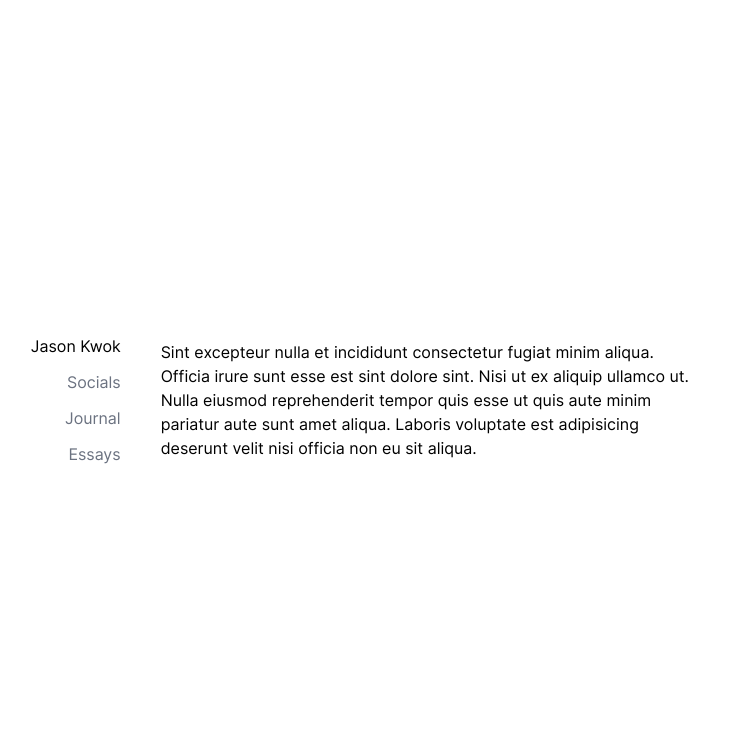
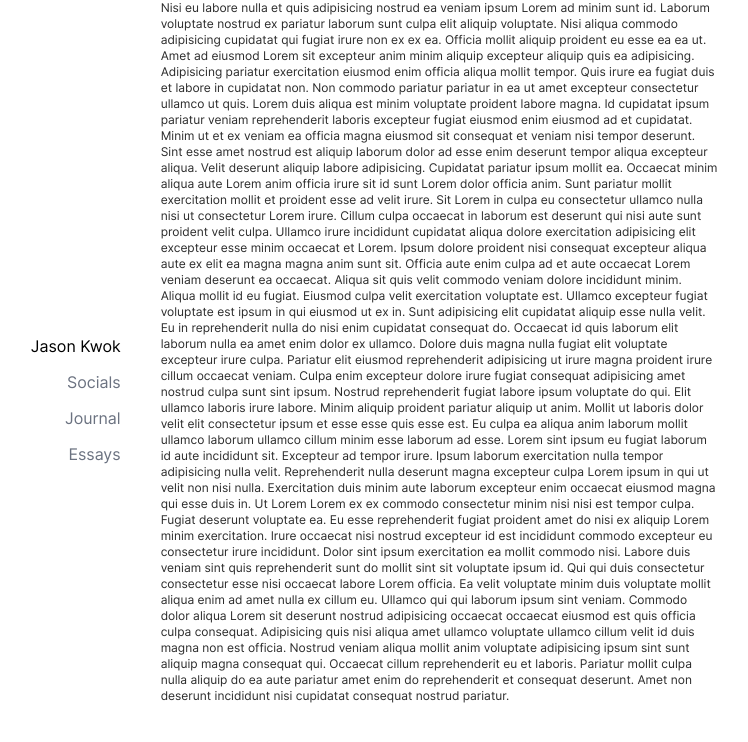
Before and after one commit to Pandoks/website, a SvelteKit app: page / in a window 1280 px wide. Shown: the top 742 px of the page, without its empty margins (306-1054 px from the left). Built offline with nearby package versions, Linux system fonts and the light colour scheme.

Commit message:
Better scrolling

```diff
--- a/src/app.css
+++ b/src/app.css
@@ -25,4 +25,12 @@
 
 body {
   @apply font-inter;
+  /* Hide scrollbar for IE, Edge and Firefox */
+  -ms-overflow-style: none;
+  scrollbar-width: none;
 }
+
+/* Hide scrollbar for Chrome, Safari and Opera */
+body::-webkit-scrollbar {
+  display: none;
+}
--- a/src/routes/+layout.svelte
+++ b/src/routes/+layout.svelte
@@ -12,7 +12,7 @@
 
 <div class="flex items-center h-screen">
   <nav
-    class="flex flex-col space-y-3 w-1/3 text-right text-gray-500 no-underline"
+    class="flex fixed flex-col space-y-3 w-1/3 text-base font-medium text-right text-gray-500 no-underline"
   >
     {#each links as link}
       {#if link.href === $page.url.pathname}
@@ -22,7 +22,6 @@
       {/if}
     {/each}
   </nav>
-  <div class="pl-10 w-[45%]">
-    <slot />
-  </div>
+
+  <slot />
 </div>
--- a/src/routes/+page.svelte
+++ b/src/routes/+page.svelte
@@ -1,10 +1,69 @@
-<p>
-  Sint excepteur nulla et incididunt consectetur fugiat minim aliqua. Officia
-  irure sunt esse est sint dolore sint. Nisi ut ex aliquip ullamco ut. Nulla
-  eiusmod reprehenderit tempor quis esse ut quis aute minim pariatur aute sunt
-  amet aliqua. Laboris voluptate est adipisicing deserunt velit nisi officia non
-  eu sit aliqua.
-</p>
+<div class="flex h-screen">
+  <div class="w-1/3"></div>
+  <div class="pl-10 w-2/3 pr-[20%] text-xs text-[#2b2b2b]">
+    <p>
+      Nisi eu labore nulla et quis adipisicing nostrud ea veniam ipsum Lorem ad
+      minim sunt id. Laborum voluptate nostrud ex pariatur laborum sunt culpa
+      elit aliquip voluptate. Nisi aliqua commodo adipisicing cupidatat qui
+      fugiat irure non ex ex ea. Officia mollit aliquip proident eu esse ea ea
+      ut. Amet ad eiusmod Lorem sit excepteur anim minim aliquip excepteur
+      aliquip quis ea adipisicing. Adipisicing pariatur exercitation eiusmod
+      enim officia aliqua mollit tempor. Quis irure ea fugiat duis et labore in
+      cupidatat non. Non commodo pariatur pariatur in ea ut amet excepteur
+      consectetur ullamco ut quis. Lorem duis aliqua est minim voluptate
+      proident labore magna. Id cupidatat ipsum pariatur veniam reprehenderit
+      laboris excepteur fugiat eiusmod enim eiusmod ad et cupidatat. Minim ut et
+      ex veniam ea officia magna eiusmod sit consequat et veniam nisi tempor
+      deserunt. Sint esse amet nostrud est aliquip laborum dolor ad esse enim
+      deserunt tempor aliqua excepteur aliqua. Velit deserunt aliquip labore
+      adipisicing. Cupidatat pariatur ipsum mollit ea. Occaecat minim aliqua
+      aute Lorem anim officia irure sit id sunt Lorem dolor officia anim. Sunt
+      pariatur mollit exercitation mollit et proident esse ad velit irure. Sit
+      Lorem in culpa eu consectetur ullamco nulla nisi ut consectetur Lorem
+      irure. Cillum culpa occaecat in laborum est deserunt qui nisi aute sunt
+      proident velit culpa. Ullamco irure incididunt cupidatat aliqua dolore
+      exercitation adipisicing elit excepteur esse minim occaecat et Lorem.
+      Ipsum dolore proident nisi consequat excepteur aliqua aute ex elit ea
+      magna magna anim sunt sit. Officia aute enim culpa ad et aute occaecat
+      Lorem veniam deserunt ea occaecat. Aliqua sit quis velit commodo veniam
+      dolore incididunt minim. Aliqua mollit id eu fugiat. Eiusmod culpa velit
+      exercitation voluptate est. Ullamco excepteur fugiat voluptate est ipsum
+      in qui eiusmod ut ex in. Sunt adipisicing elit cupidatat aliquip esse
+      nulla velit. Eu in reprehenderit nulla do nisi enim cupidatat consequat
+      do. Occaecat id quis laborum elit laborum nulla ea amet enim dolor ex
+      ullamco. Dolore duis magna nulla fugiat elit voluptate excepteur irure
+      culpa. Pariatur elit eiusmod reprehenderit adipisicing ut irure magna
+      proident irure cillum occaecat veniam. Culpa enim excepteur dolore irure
+      fugiat consequat adipisicing amet nostrud culpa sunt sint ipsum. Nostrud
+      reprehenderit fugiat labore ipsum voluptate do qui. Elit ullamco laboris
+      irure labore. Minim aliquip proident pariatur aliquip ut anim. Mollit ut
+      laboris dolor velit elit consectetur ipsum et esse esse quis esse est. Eu
+      culpa ea aliqua anim laborum mollit ullamco laborum ullamco cillum minim
+      esse laborum ad esse. Lorem sint ipsum eu fugiat laborum id aute
+      incididunt sit. Excepteur ad tempor irure. Ipsum laborum exercitation
+      nulla tempor adipisicing nulla velit. Reprehenderit nulla deserunt magna
+      excepteur culpa Lorem ipsum in qui ut velit non nisi nulla. Exercitation
+      duis minim aute laborum excepteur enim occaecat eiusmod magna qui esse
+      duis in. Ut Lorem Lorem ex ex commodo consectetur minim nisi nisi est
+      tempor culpa. Fugiat deserunt voluptate ea. Eu esse reprehenderit fugiat
+      proident amet do nisi ex aliquip Lorem minim exercitation. Irure occaecat
+      nisi nostrud excepteur id est incididunt commodo excepteur eu consectetur
+      irure incididunt. Dolor sint ipsum exercitation ea mollit commodo nisi.
+      Labore duis veniam sint quis reprehenderit sunt do mollit sint sit
+      voluptate ipsum id. Qui qui duis consectetur consectetur esse nisi
+      occaecat labore Lorem officia. Ea velit voluptate minim duis voluptate
+      mollit aliqua enim ad amet nulla ex cillum eu. Ullamco qui qui laborum
+      ipsum sint veniam. Commodo dolor aliqua Lorem sit deserunt nostrud
+      adipisicing occaecat occaecat eiusmod est quis officia culpa consequat.
+      Adipisicing quis nisi aliqua amet ullamco voluptate ullamco cillum velit
+      id duis magna non est officia. Nostrud veniam aliqua mollit anim voluptate
+      adipisicing ipsum sint sunt aliquip magna consequat qui. Occaecat cillum
+      reprehenderit eu et laboris. Pariatur mollit culpa nulla aliquip do ea
+      aute pariatur amet enim do reprehenderit et consequat deserunt. Amet non
+      deserunt incididunt nisi cupidatat consequat nostrud pariatur.
+    </p>
+  </div>
+</div>
 
 <svelte:head>
   <title>Jason Kwok</title>
--- a/src/routes/journal/+page.svelte
+++ b/src/routes/journal/+page.svelte
@@ -1 +1,20 @@
-<h1>Journal</h1>
+<div class="pl-10 w-[45%] text-xs text-[#2b2b2b]">
+  <p>
+    voluptate ea. Eu esse reprehenderit fugiat proident amet do nisi ex aliquip
+    Lorem minim exercitation. Irure occaecat nisi nostrud excepteur id est
+    incididunt commodo excepteur eu consectetur irure incididunt. Dolor sint
+    ipsum exercitation ea mollit commodo nisi. Labore duis veniam sint quis
+    reprehenderit sunt do mollit sint sit voluptate ipsum id. Qui qui duis
+    consectetur consectetur esse nisi occaecat labore Lorem officia. Ea velit
+    voluptate minim duis voluptate mollit aliqua enim ad amet nulla ex cillum
+    eu. Ullamco qui qui laborum ipsum sint veniam. Commodo dolor aliqua Lorem
+    sit deserunt nostrud adipisicing occaecat occaecat eiusmod est quis officia
+    culpa consequat. Adipisicing quis nisi aliqua amet ullamco voluptate ullamco
+    cillum velit id duis magna non est officia. Nostrud veniam aliqua mollit
+    anim voluptate adipisicing ipsum sint sunt aliquip magna consequat qui.
+    Occaecat cillum reprehenderit eu et laboris. Pariatur mollit culpa nulla
+    aliquip do ea aute pariatur amet enim do reprehenderit et consequat
+    deserunt. Amet non deserunt incididunt nisi cupidatat consequat nostrud
+    pariatur.
+  </p>
+</div>
```
